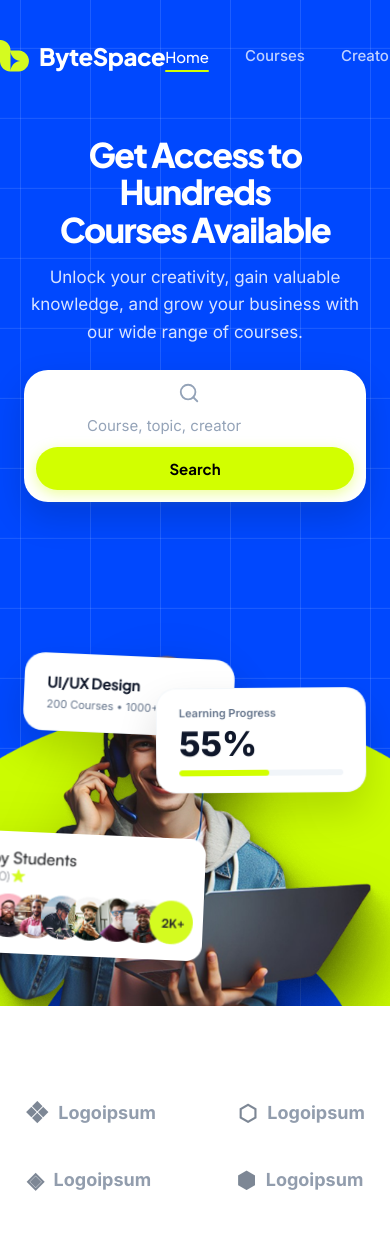
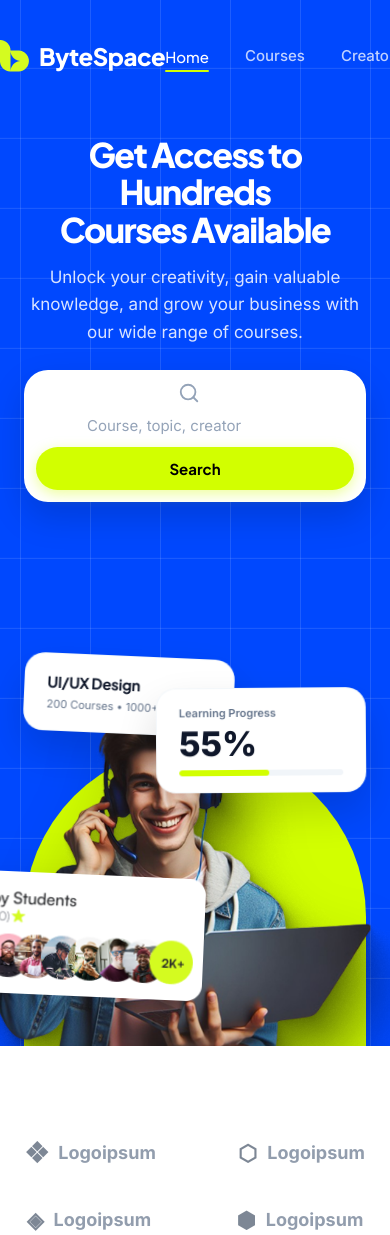
Before and after one commit to Nazrul-dev-91/Doin_tech_assessment-, a React (Vite) app: page / in a window 390 px wide. Shown: the top 1235 px of the page. Built offline with nearby package versions, Linux system fonts and the light colour scheme.

Commit message:
fix(hero-green-circle): increase green arch dome height behind headphones and remove unwanted card overlay behind Happy Students

```diff
--- a/src/components/Hero.css
+++ b/src/components/Hero.css
@@ -83,27 +83,27 @@
 .arch-wrapper {
   position: relative;
   width: 780px;
-  height: 480px;
+  height: 520px;
   display: flex;
   justify-content: center;
   align-items: flex-end;
 }
 
-.arch-background-img {
+.arch-background {
   position: absolute;
   bottom: 0;
   width: 780px;
-  max-height: 440px;
-  object-fit: contain;
-  object-position: bottom center;
+  height: 510px;
+  background-color: var(--primary-color);
+  border-top-left-radius: 390px;
+  border-top-right-radius: 390px;
   z-index: 1;
-  pointer-events: none;
 }
 
 .hero-student-img {
   position: relative;
   z-index: 2;
-  height: 520px;
+  height: 540px;
   object-fit: contain;
   margin-bottom: 0;
   display: block;
--- a/src/components/Hero.jsx
+++ b/src/components/Hero.jsx
@@ -48,7 +48,7 @@ const Hero = ({ onSearch }) => {
       <div className="hero-visual-container">
         {/* Green Arch Backdrop & Boy Image */}
         <div className="arch-wrapper">
-          <img src="/assets/media__1790669330381.png" alt="Mask Group" className="arch-background-img" />
+          <div className="arch-background"></div>
           <img src="/assets/hero-student.png" alt="ByteSpace Student" className="hero-student-img" />
 
           {/* Floating UI Cards */}
```
